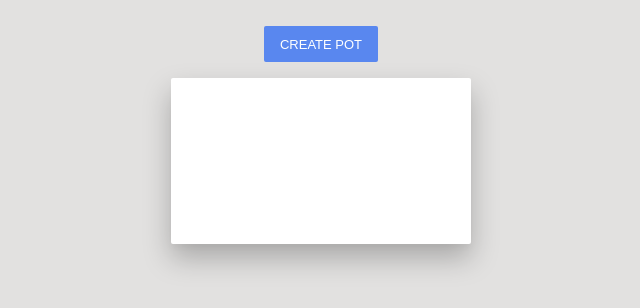
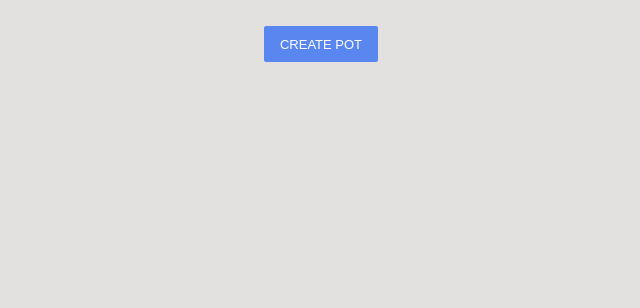
Before and after one commit to LukeTwomey/moneypots, an Angular app in the folder front-end/: page / in a window 1280 px wide. Shown: the top 308 px of the page, without its empty margins (319-959 px from the left). Built offline with nearby package versions, Linux system fonts and the light colour scheme.

Commit message:
Remove test object from the pots array in the pots service.

```diff
--- a/front-end/src/app/pot.service.ts
+++ b/front-end/src/app/pot.service.ts
@@ -3,7 +3,7 @@ import { Pot } from './pots/shared/pot.model';
 
 @Injectable()
 export class PotService {
-  pots = [{name: 'test'}];
+  pots = [];
 
   constructor() {
     console.log("Pot service starting...");
```
